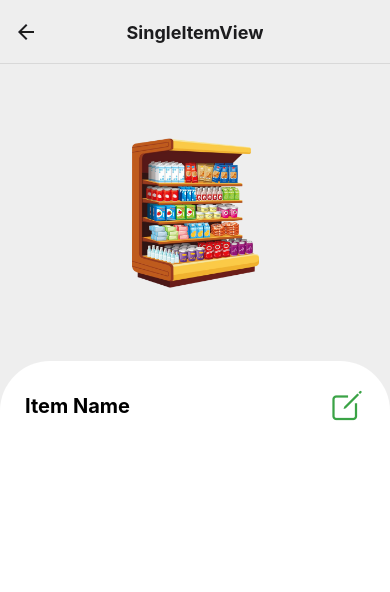
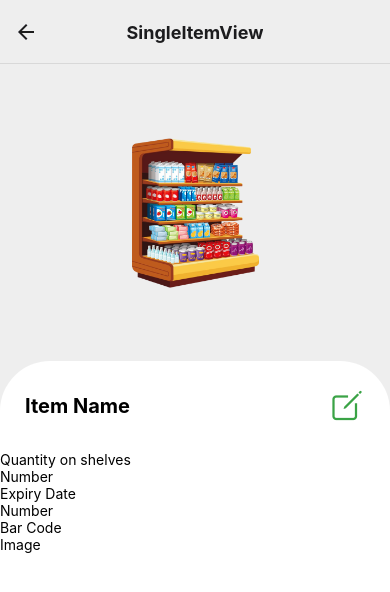
Before and after one commit to khaled-bissani/shelves-tracker, a React Native app in the folder supermarket-frontend/: screen /SingleItemView in a window 390 px wide. Shown: the top 592 px of the page. Built offline with nearby package versions, Linux system fonts and the light colour scheme.

Commit message:
Frontend <> Supermarket frontend: adding elements in the second part of single item view page

```diff
--- a/supermarket-frontend/src/pages/singleItemView/SingleItemView.js
+++ b/supermarket-frontend/src/pages/singleItemView/SingleItemView.js
@@ -15,6 +15,20 @@ const SingleItemView = () => {
                 <Text style={styles.text}>Item Name</Text>
                 <Ionicons name="create-outline" color={colors.primary} size={36}/>
             </View>
+            <View>
+                <View>
+                    <Text>Quantity on shelves</Text>
+                    <Text>Number</Text>
+                </View>
+                <View>
+                    <Text>Expiry Date</Text>
+                    <Text>Number</Text>
+                </View>
+                <View>
+                    <Text>Bar Code</Text>
+                    <Text>Image</Text>
+                </View>
+            </View>
         </View>
     </View>
 }
```
